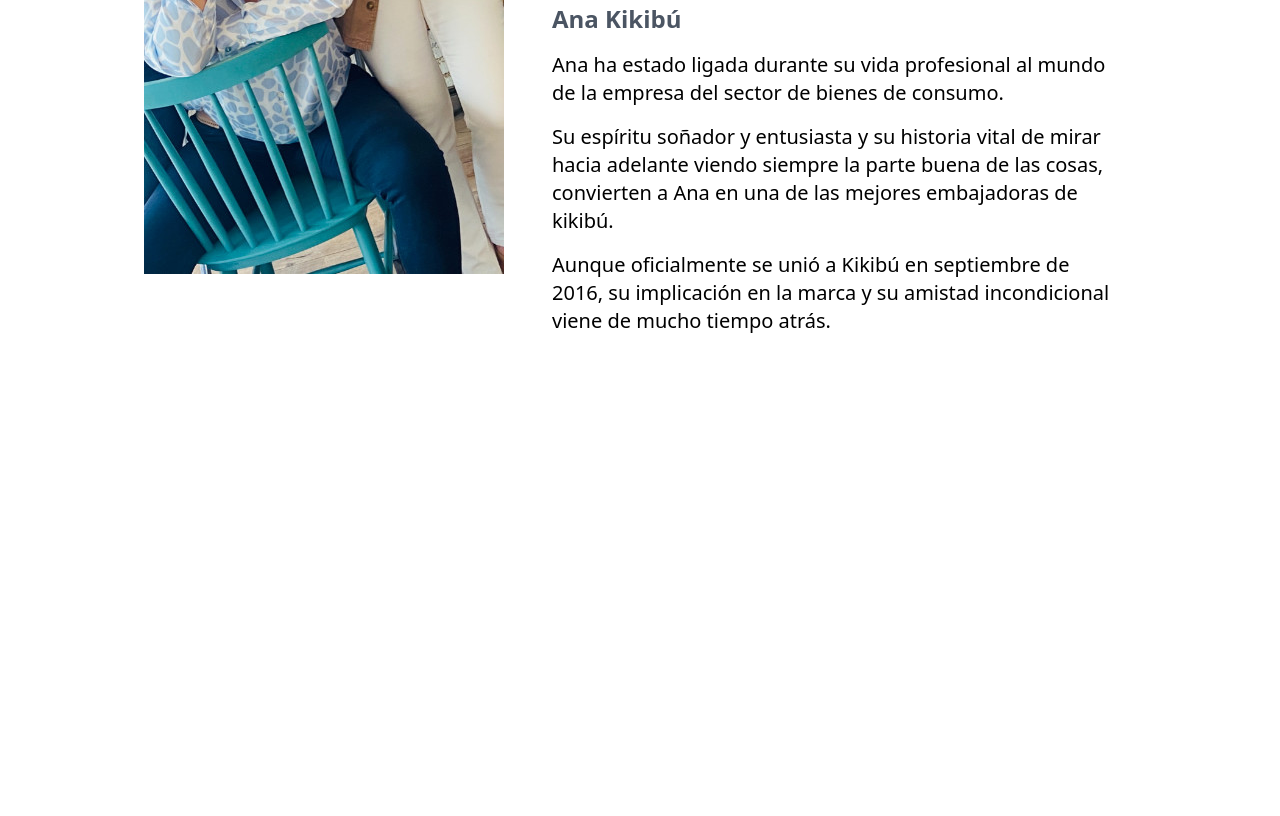
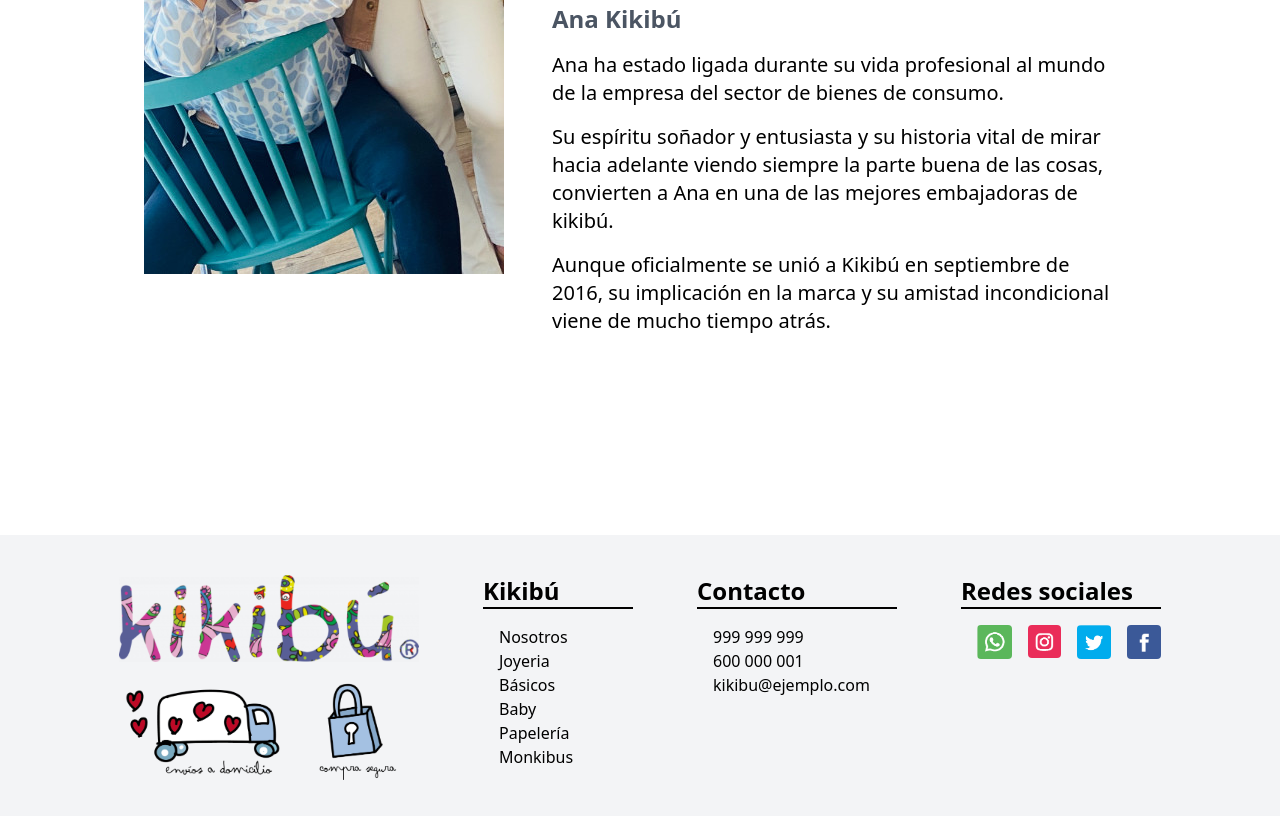
Before and after one commit to alvarogomez05/kikibu, a website: page src/index.html in a window 1280 px wide. Shown: the part 3363-4179 px from the top of the page. Before the commit the page ends 3850 px from the top, so only its background shows below. Drawn offline with nearby package versions, Linux system fonts and the light colour scheme.

Commit message:
footer en el index

```diff
--- a/src/index.html
+++ b/src/index.html
@@ -6,8 +6,11 @@
   <meta name="viewport" content="width=device-width, initial-scale=1.0">
   <title>kikibu | Regalos con sentido que despiertan emociones</title>
   <link rel="shortcut icon" href="./assets/images/logo.png" type="image/x-icon">
+  <link rel="stylesheet" href="https://cdnjs.cloudflare.com/ajax/libs/font-awesome/5.15.4/css/all.min.css">
   <!-- tailwindcss -->
   <link rel="stylesheet" href="output.css">
+  <!-- Caracteres especiales remixicon -->
+  <link rel="stylesheet" href="./css/remixicon.css" />
 
 </head>
 
@@ -56,7 +59,9 @@
     <!-- Contenedor principal del carrusel -->
     <article class="overflow-hidden relative hidden sm:flex mx-auto">
       <!-- Carrusel -->
-        <div class="flex transition-transform duration-500 ease-in-out sm:w-[500px] md:w-[700px] lg:w-[1000px] xl:w-[1200px] py-8" id="carousel">
+      <div
+        class="flex transition-transform duration-500 ease-in-out sm:w-[500px] md:w-[700px] lg:w-[1000px] xl:w-[1200px] py-8"
+        id="carousel">
         <!-- Imagenes del carrusel -->
         <div class="flex-shrink-0 w-full">
           <img src="./assets/images/slider2.png" alt="Imagen 1" class="w-full">
@@ -66,10 +71,12 @@
         </div>
       </div>
       <!-- Controles del carrusel -->
-        <button id="prev" class="absolute top-1/2 left-4 transform -translate-y-1/2 bg-gray-600 text-white p-2 rounded-full">
+      <button id="prev"
+        class="absolute top-1/2 left-4 transform -translate-y-1/2 bg-gray-600 text-white p-2 rounded-full">
         &#10094;
       </button>
-        <button id="next" class="absolute top-1/2 right-4 transform -translate-y-1/2 bg-gray-600 text-white p-2 rounded-full">
+      <button id="next"
+        class="absolute top-1/2 right-4 transform -translate-y-1/2 bg-gray-600 text-white p-2 rounded-full">
         &#10095;
       </button>
     </article>
@@ -105,8 +112,10 @@
     <!-- ¿Que es kikibu? -->
 
     <article class="mx-auto my-8 px-6 w-full">
-        <h1 class="text-center text-4xl text-gray-600 font-extrabold mt-6 mb-2"> Kikibú, un espacio creativo lleno de regalos con sentido</h1>
-        <p class="text-center my-4 text-lg">Kikibú es una marca única y original que a través de sus diseños con sentido y mensajes positivos,
+      <h1 class="text-center text-4xl text-gray-600 font-extrabold mt-6 mb-2"> Kikibú, un espacio creativo lleno de
+        regalos con sentido</h1>
+      <p class="text-center my-4 text-lg">Kikibú es una marca única y original que a través de sus diseños con sentido y
+        mensajes positivos,
         hace que la vida se llene de emociones</p>
       <!-- caja para la galeria -->
       <div class="mx-auto flex flex-col justify-center items-center">
@@ -132,15 +141,22 @@
             Mar Kikibu
           </p>
           <p class="text-xl my-4">Su pasión era pintar zapatillas que vendía desde los 17 años.</p>
-            <p class="text-xl my-4">Su sueño era crear su propia marca, pero la vida le hizo tomar un camino diferente y durante un largo periodo de tiempo fue gerente de una multinacional.</p>
-            <p class="text-xl my-4">A los 35 años, ya siendo madre quiso conciliar su vida familiar y retomar su gran sueño. Fue entonces cuando creó Kikibú.</p>
-            <p class="text-xl my-4">En el momento de tomar esa decisión, todo parecía confabularse para que las cosas salieran bien y sintió la necesidad de gritarle al mundo que si se persigue aquello en lo que se cree, hay una fuerza especial que te empuja para conseguirlo.</p>
+          <p class="text-xl my-4">Su sueño era crear su propia marca, pero la vida le hizo tomar un camino diferente y
+            durante un largo periodo de tiempo fue gerente de una multinacional.</p>
+          <p class="text-xl my-4">A los 35 años, ya siendo madre quiso conciliar su vida familiar y retomar su gran
+            sueño. Fue entonces cuando creó Kikibú.</p>
+          <p class="text-xl my-4">En el momento de tomar esa decisión, todo parecía confabularse para que las cosas
+            salieran bien y sintió la necesidad de gritarle al mundo que si se persigue aquello en lo que se cree, hay
+            una fuerza especial que te empuja para conseguirlo.</p>
           <p class="mt-6 text-gray-600 font-bold text-2xl">
             Ana Kikibú
           </p>
-            <p class="text-xl my-4">Ana ha estado ligada durante su vida profesional al mundo de la empresa del sector de bienes de consumo.</p>
-            <p class="text-xl my-4">Su espíritu soñador y entusiasta y su historia vital de mirar hacia adelante viendo siempre la parte buena de las cosas, convierten a Ana en una de las mejores embajadoras de kikibú.</p>
-            <p class="text-xl my-4">Aunque oficialmente se unió a Kikibú en septiembre de 2016, su implicación en la marca y su amistad incondicional viene de mucho tiempo atrás.</p>
+          <p class="text-xl my-4">Ana ha estado ligada durante su vida profesional al mundo de la empresa del sector de
+            bienes de consumo.</p>
+          <p class="text-xl my-4">Su espíritu soñador y entusiasta y su historia vital de mirar hacia adelante viendo
+            siempre la parte buena de las cosas, convierten a Ana en una de las mejores embajadoras de kikibú.</p>
+          <p class="text-xl my-4">Aunque oficialmente se unió a Kikibú en septiembre de 2016, su implicación en la marca
+            y su amistad incondicional viene de mucho tiempo atrás.</p>
 
         </div>
       </div>
@@ -151,8 +167,86 @@
   </section>
 
   <!-- Pie de página -->
-  <footer class="">
+  <footer class="container bg-gray-100 flex flex-col items-center justify-start  md:flex-row flex-wrap md:items-start md:justify-center py-10 mx-auto mt-12">
+    <article>
+      <img src="./assets/images/logo.png" alt="logo de kikibu" class="w-[300px] mx-8">
+      <img src="./assets/images/iconos.png" alt="iconos" class="w-[300px] mx-8 mt-4">
+    </article>
+    <!-- nosotros -->
+    <article class="flex gap-12 items-start">
+
+      <div class="flex flex-col gap-4 w-[150px] mx-8">
+        <p class="text-2xl border-b-2 border-black w-full font-bold">Kikibú</p>
+        <ul class="ul ml-4">
+          <a href="./index.html">
+            <li>Nosotros</li>
+          </a>
+          <a href="./pages/tienda.html#joyeria">
+            <li>Joyeria</li>
+          </a>
+          <a href="./pages/tienda.html#basicos">
+            <li>Básicos</li>
+          </a>
+          <a href="./pages/tienda.html#baby">
+            <li>Baby</li>
+          </a>
+          <a href="./pages/tienda.html#papeleria">
+            <li>Papelería</li>
+          </a>
+          <a href="./pages/monkibus.html">
+            <li>Monkibus</li>
+          </a>
+        </ul>
+      </div>
+
+
+    </article>
+    <!-- contacto -->
+    <article class="flex gap-12 items-start">
+
+      <div class="flex flex-col gap-4 w-[200px] mx-8">
+        <p class="text-2xl border-b-2 border-black w-full font-bold">Contacto</p>
+        <ul class="ul ml-4">
+          <a href="">
+            <li>999 999 999</li>
+          </a>
+          <a href="">
+            <li>600 000 001</li>
+          </a>
+          <a href="">
+            <li>kikibu@ejemplo.com</li>
+          </a>
+        </ul>
+      </div>
+
+
+    </article>
+    <!-- redes sociales -->
+    <article class="flex gap-12 items-start">
+      <div class="flex flex-col gap-4 w-[200px] mx-8">
+        <p class="text-2xl border-b-2 border-black w-full font-bold">Redes sociales</p>
+        <ul class="ul ml-4 flex gap-4">
+          <a href="">
+            <li><img src="./assets/images/whatsapp.png" alt="" class="rounded"></li>
+          </a>
+          <a href="">
+            <li><img src="./assets/images/instagram.png" alt="" class="rounded"></li>
+          </a>
+          <a href="">
+            <li><img src="./assets/images/twitter.png" alt="" class="rounded"></li>
+          </a>
+          <a href="">
+            <li><img src="./assets/images/facebook.png" alt="" class="rounded"></li>
+          </a>
+        </ul>
+      </div>
+
+
+    </article>
   </footer>
+
+
+
   <script src="./js/script.js"></script>
 
 </body>
```
Also changed, not shown: src/assets/images/facebook.png (added), src/assets/images/iconos.png (added), src/assets/images/instagram.png (added), src/assets/images/twitter.png (added), src/assets/images/whatsapp.png (added), src/output.css. Lines whose indentation alone changed are shown as unchanged.
